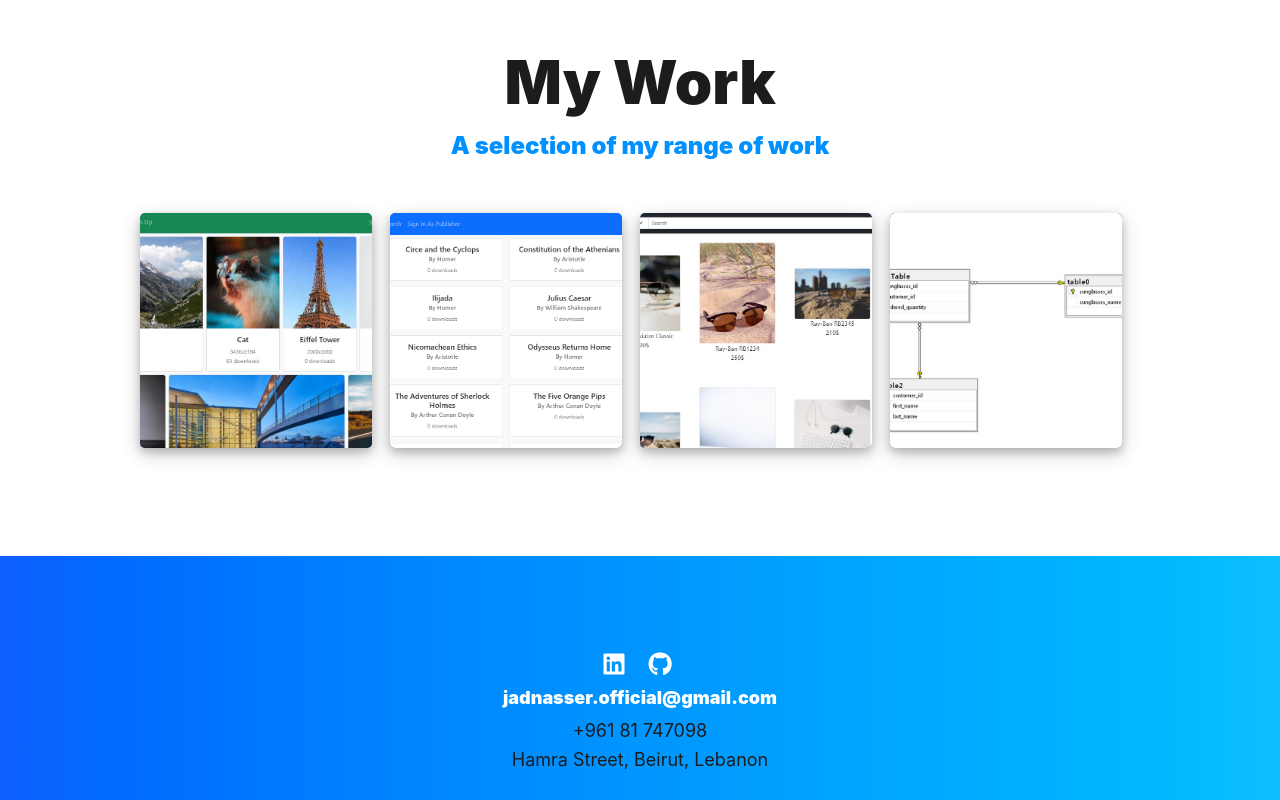
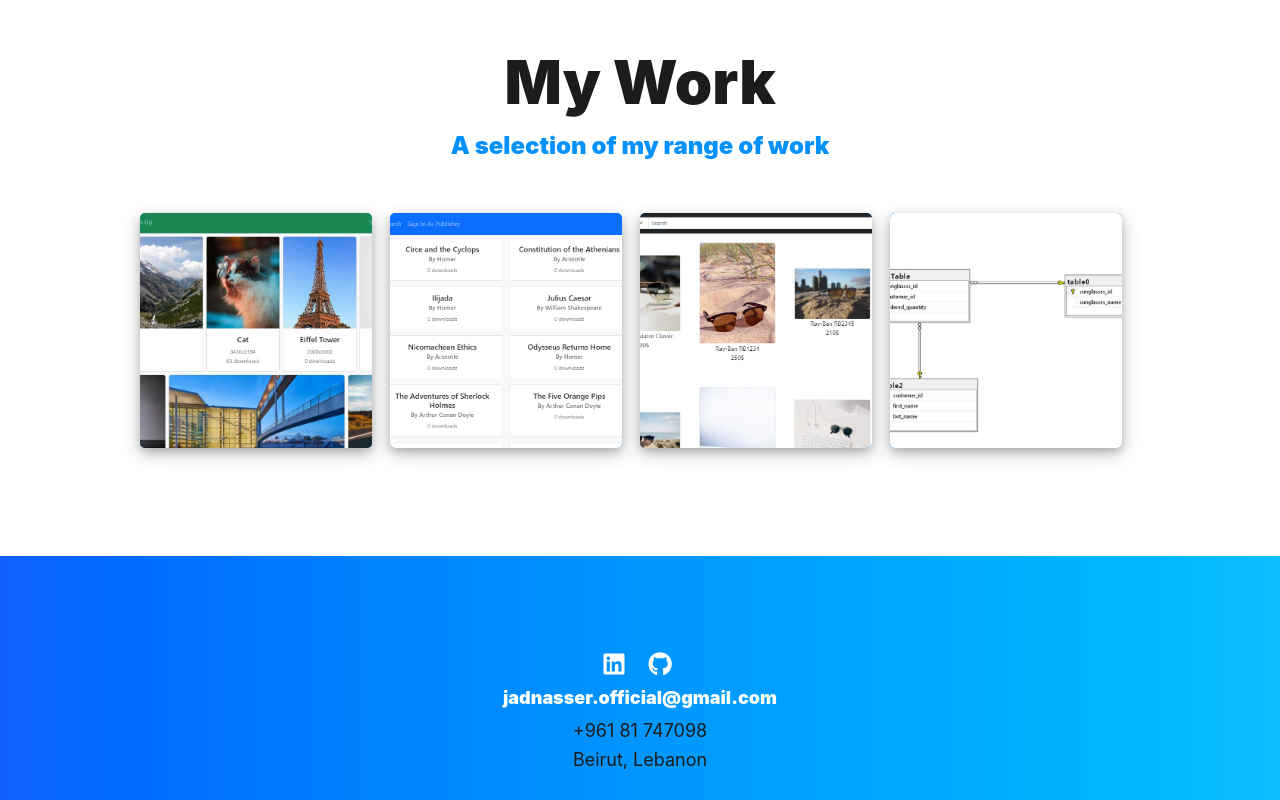
Before and after one commit to jad-nasser/jadnasser, a React (Create React App) app: page /#/ in a window 1280 px wide. Shown: the part 2049-2849 px from the top of the page. Built offline with nearby package versions, Linux system fonts and the light colour scheme.

Commit message:
Address modified in Footer component

```diff
--- a/src/Footer/Footer.js
+++ b/src/Footer/Footer.js
@@ -28,7 +28,7 @@ const Footer = () => {
       </a>
       <div className="address-and-phone">
         <div className="phone">+961 81 747098</div>
-        <div className="address">Hamra Street, Beirut, Lebanon</div>
+        <div className="address">Beirut, Lebanon</div>
       </div>
     </footer>
   );
```
